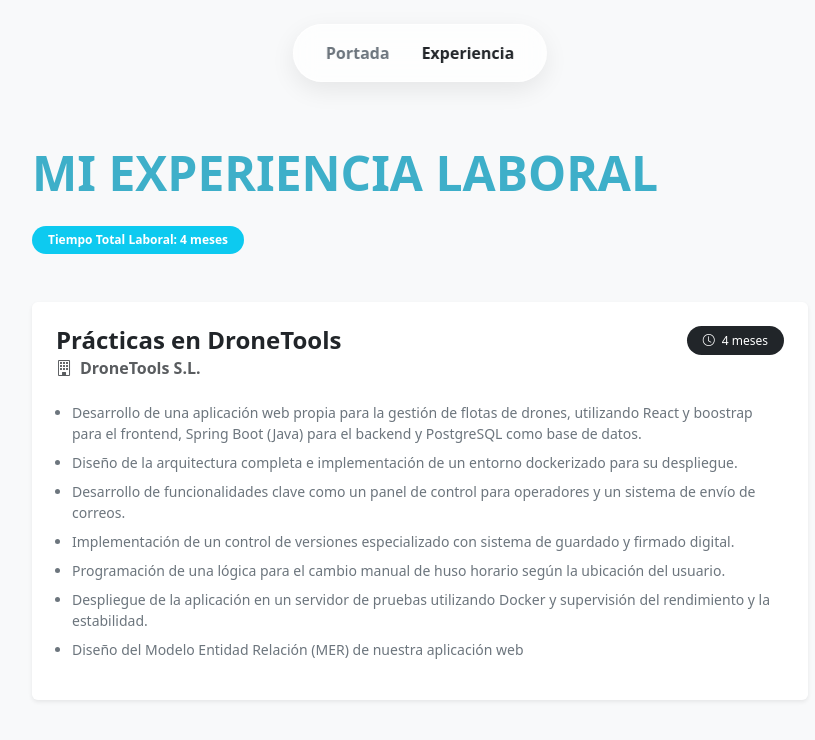
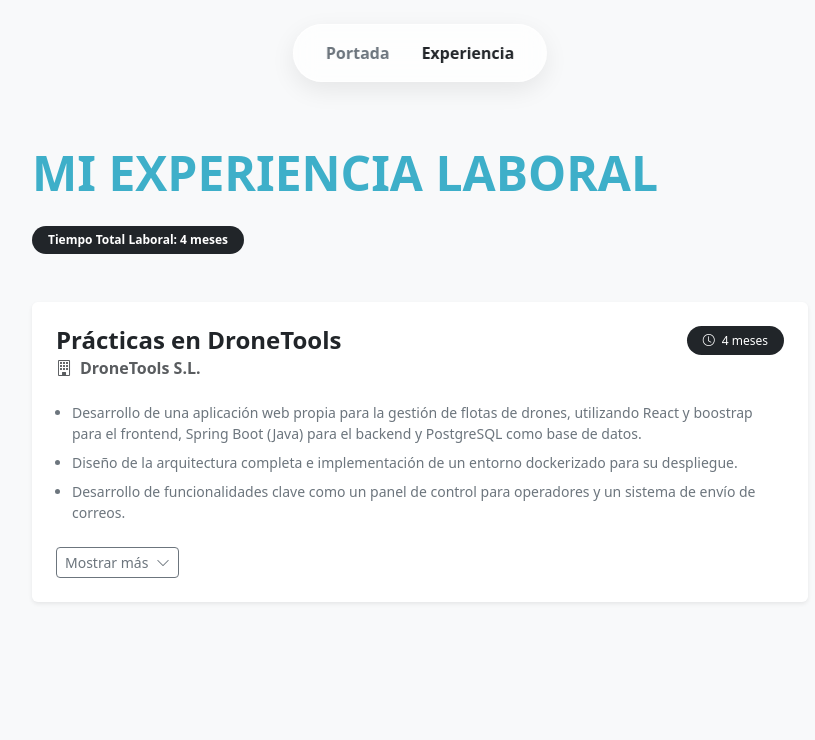
Before and after one commit to kfuentesb/PortfolioReact, a React app: page /experiencia in a window 1280 px wide. Shown: the top 740 px of the page, without its empty margins (220-1035 px from the left). Built offline with nearby package versions, Linux system fonts and the light colour scheme; the HTML template or start-up script is replaced by a standard one.

Commit message:
Mas testing

```diff
--- a/src/App.tsx
+++ b/src/App.tsx
@@ -1,12 +1,10 @@
 import Router from './router/Router'
-import Navbar from './components/Navbar'
 import ScrollToTop from './components/ScrollToTop'
 
 function App() {
 
   return (
     <>
-        <Navbar />
         <Router />
         <ScrollToTop />
     </>
--- a/src/components/Navbar.tsx
+++ b/src/components/Navbar.tsx
@@ -1,16 +1,14 @@
 import { Nav } from 'react-bootstrap'
-import { useState } from 'react'
+import { useLocation } from 'react-router-dom'
 
 export default function Navbar() {
-  const [activePath, setActivePath] = useState(() => {
-    return typeof window !== 'undefined' ? window.location.pathname : '/';
-  });
+  const location = useLocation()
 
   const getNavLinkClass = (path: string) => {
-    const baseClasses = 'fw-semibold px-3 hover-nav-link';
-    return activePath === path
+    const baseClasses = 'fw-semibold px-3 hover-nav-link'
+    return location.pathname === path
       ? `${baseClasses} text-dark`
-      : `${baseClasses} text-secondary`;
+      : `${baseClasses} text-secondary`
   }
 
   return (
@@ -18,12 +16,12 @@
       <div className="position-absolute top-0 start-50 translate-middle-x mt-4" style={{ zIndex: 10 }}>
         <Nav className="floating-nav">
           <Nav.Item>
-            <Nav.Link href="/" onClick={() => setActivePath('/')} className={getNavLinkClass('/')}>
+            <Nav.Link href="/" className={getNavLinkClass('/')}>
               Portada
             </Nav.Link>
           </Nav.Item>
           <Nav.Item>
-            <Nav.Link href="/experiencia" onClick={() => setActivePath('/experiencia')} className={getNavLinkClass('/experiencia')}>
+            <Nav.Link href="/experiencia" className={getNavLinkClass('/experiencia')}>
               Experiencia
             </Nav.Link>
           </Nav.Item>
--- /dev/null
+++ b/src/components/ProjectCard.tsx
@@ -0,0 +1,44 @@
+// components/ProjectCard.tsx
+import { Card, Badge, Button } from 'react-bootstrap'
+
+interface ProjectCardProps {
+  title: string
+  description: string
+  tags: string[]
+  emoji: React.ReactNode
+  github?: string
+}
+
+export default function ProjectCard({ title, description, tags, emoji, github }: ProjectCardProps) {
+  return (
+    <Card className="h-100 rounded-2 border-4 hover-card project-card">
+      <Card.Body className="p-4 d-flex flex-column">
+        <div className="display-4">{emoji}</div>
+        <Card.Title className="text-white fw-semibold fs-6 mt-2">
+          {title}
+        </Card.Title>
+        <Card.Text className="text-white-50 small lh-base flex-grow-1">
+          {description}
+        </Card.Text>
+        <div className="d-flex flex-wrap gap-2 my-3">
+          {tags.map(tag => (
+            <Badge bg="success" key={tag}>
+              {tag}
+            </Badge>
+          ))}
+        </div>
+        <div>
+          {github ? (
+            <Button variant="outline-info" size="sm" href={github} target="_blank">
+              Ver en Github
+            </Button>
+          ) : (
+            <Badge bg="danger">
+              <i className="bi bi-lock-fill me-1"></i> Repositorio privado
+            </Badge>
+          )}
+        </div>
+      </Card.Body>
+    </Card>
+  )
+}
--- /dev/null
+++ b/src/hooks/useTotalMonths.ts
@@ -0,0 +1,8 @@
+interface Experience {
+  workTime: number
+}
+
+export function useTotalMonths(experiences: Experience[]): string {
+  const total = experiences.reduce((sum, exp) => sum + exp.workTime, 0)
+  return `${total} ${total === 1 ? 'mes' : 'meses'}`
+}
--- a/src/pages/Experience.tsx
+++ b/src/pages/Experience.tsx
@@ -1,4 +1,6 @@
-import { Container, Row, Col, Card, Badge, OverlayTrigger, Tooltip } from 'react-bootstrap'
+import { useState } from 'react'
+import { Container, Row, Col, Card, Badge, Button } from 'react-bootstrap'
+import { useTotalMonths } from '../hooks/useTotalMonths'
 import "../css/experience.css"
 
 const experiences = [
@@ -6,7 +8,7 @@
     title: 'Prácticas en DroneTools',
     company: 'DroneTools S.L.',
     time: '4 meses',
-        workTime: 4, // Tiempo trabajado en meses
+    workTime: 4,
     descriptionPoints: [
       'Desarrollo de una aplicación web propia para la gestión de flotas de drones, utilizando React y boostrap para el frontend, Spring Boot (Java) para el backend y PostgreSQL como base de datos.',
       'Diseño de la arquitectura completa e implementación de un entorno dockerizado para su despliegue.',
@@ -19,75 +21,87 @@
   }
 ]
 
-const totalWorkMonths = experiences.reduce((total, experience) => total + experience.workTime, 0)
-const totalWorkLabel = `${totalWorkMonths} ${totalWorkMonths === 1 ? 'mes' : 'meses'}`
+export default function Experience() {
+  const totalWorkLabel = useTotalMonths(experiences)
+  // Estado para controlar qué tarjetas están expandidas (por índice)
+  const [expandedCards, setExpandedCards] = useState<boolean[]>(
+    new Array(experiences.length).fill(false)
+  )
 
-export default function Experience() {
+  const toggleExpand = (index: number) => {
+    setExpandedCards(prev => {
+      const next = [...prev]
+      next[index] = !next[index]
+      return next
+    })
+  }
+
   return (
     <section className="p-5 position-relative" id="experiencia" style={{ background: '#f8f9fa', minHeight: '100vh' }}>
-
       <Container style={{ maxWidth: '800px' }}>
-
-                {/* Título */}
         <div className="mb-5 pt-5 mt-5 text-center text-md-start">
           <h2 className="display-5 fw-bold text-uppercase" style={{ color: '#3eafc9' }}>
             Mi Experiencia laboral
           </h2>
-                    <OverlayTrigger
-                        placement="bottom"
-                        overlay={
-                            <Tooltip id="tooltip-total-work">
-                                Tiempo total trabajado en el sector tecnológico.
-                            </Tooltip>
-                        }
-                    >
-                        <Badge bg="info" pill className="mt-3 px-3 py-2 fw-semibold">
+          <Badge bg="dark" pill className="mt-3 px-3 py-2 fw-semibold">
             Tiempo Total Laboral: {totalWorkLabel}
           </Badge>
-                    </OverlayTrigger>
-
         </div>
 
-                {/* Lista de experiencias laborales ampliable mediante la const */}
         <Row className="flex-column g-4">
-                    {experiences.map((exp, index) => (
+          {experiences.map((exp, index) => {
+            const isExpanded = expandedCards[index]
+            const visiblePoints = isExpanded
+              ? exp.descriptionPoints
+              : exp.descriptionPoints.slice(0, 3)
+            const hasMore = exp.descriptionPoints.length > 3
+
+            return (
               <Col key={index} className="w-100">
-                            <Card
-                                className="border-0 shadow-sm hover-card experience-card"
-                            >
+                <Card className="border-0 shadow-sm hover-card experience-card">
                   <Card.Body className="p-4">
                     <Row className="align-items-start">
                       <Col md={9}>
-                                        {/* Los datos del array */}
                         <Card.Title className="fw-bold fs-4 mb-1 text-dark">
                           {exp.title}
                         </Card.Title>
-
                         <h6 className="text-muted fw-semibold mb-3">
                           <i className="bi bi-building me-2"></i>{exp.company}
                         </h6>
                       </Col>
-
                       <Col md={3} className="text-md-end mb-3 mb-md-0">
                         <Badge bg="dark" className="px-3 py-2 rounded-pill fw-normal">
                           <i className="bi bi-clock me-1"></i> {exp.time}
                         </Badge>
                       </Col>
                     </Row>
-                                    {/* Creamos lista desordenada */}
+
                     <ul className="text-secondary lh-base mt-2 ps-3" style={{ listStyleType: 'disc' }}>
-                                        {/* Recorremos el array dPoints*/}
-                                        {exp.descriptionPoints.map((point, idx) => (
-                                            // Cada idx es un punto de la lista
+                      {visiblePoints.map((point, idx) => (
                         <li key={idx} className="mb-2 small">{point}</li>
                       ))}
                     </ul>
+
+                    {hasMore && (
+                      <Button
+                        variant="outline-secondary"
+                        size="sm"
+                        onClick={() => toggleExpand(index)}
+                        className="mt-2"
+                      >
+                        {isExpanded ? (
+                          <>Mostrar menos <i className="bi bi-chevron-up ms-1"></i></>
+                        ) : (
+                          <>Mostrar más <i className="bi bi-chevron-down ms-1"></i></>
+                        )}
+                      </Button>
+                    )}
                   </Card.Body>
                 </Card>
               </Col>
-                    ))}
+            )
+          })}
         </Row>
-
       </Container>
     </section>
   )
--- a/src/router/Router.tsx
+++ b/src/router/Router.tsx
@@ -1,11 +1,15 @@
 import { BrowserRouter, Routes, Route } from 'react-router-dom'
-import Home from '../pages/Home'
-import Experience from '../pages/Experience'
+import { lazy} from 'react'
+import Navbar from '../components/Navbar'
+
+const Home = lazy(() => import('../pages/Home'))
+const Experience = lazy(() => import('../pages/Experience'))
 
 export default function Router (){
     return (
         <>
             <BrowserRouter>
+                <Navbar/>
                 <Routes>
                     <Route path="/" element={<Home />} />
                     <Route path="/experiencia" element={<Experience />} />
```
Also changed, not shown: src/components/Hero.tsx (+29 -14 lines), src/components/Projects.tsx (+26 -35 lines). Lines whose indentation alone changed are shown as unchanged.
